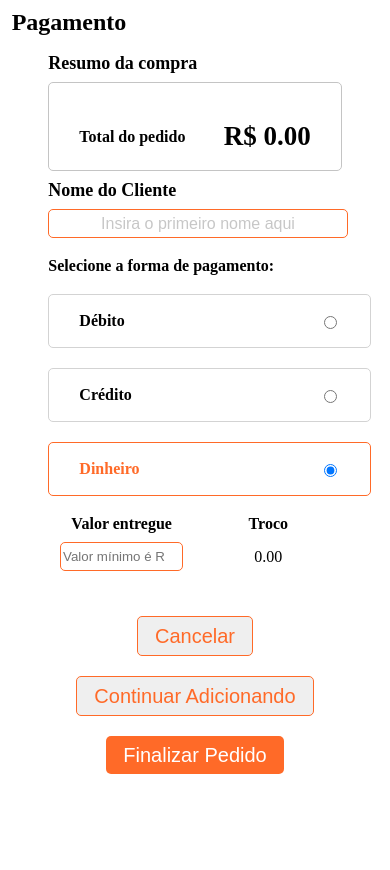
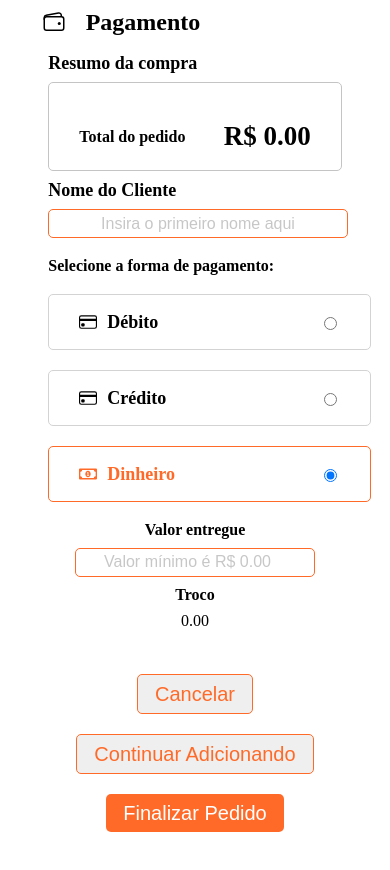
Before and after one commit to edmcorrea/Fast-Food-DevioBR, a React (Vite) app in the folder frontend/: page /order/details in a window 390 px wide. Shown: the top 870 px of the page. Before the commit the page ends 844 px from the top, so only its background shows below. Built offline with nearby package versions, Linux system fonts and the light colour scheme.

Commit message:
refactor: frontend - refactoring styles on project

```diff
--- a/frontend/src/app/components/CustomerDetails/CustomerDetails.scss
+++ b/frontend/src/app/components/CustomerDetails/CustomerDetails.scss
@@ -35,7 +35,7 @@
         &-status {
           display: flex;
           justify-content: center;
-          font-size: 25px;
+          font-size: 50px;
           font-weight: 700;
           text-align: center;
           width: 100%;
@@ -63,19 +63,27 @@
         gap: 10px;
 
         &-cancelar {
+          padding: 4px;
           cursor: pointer;
           color: red;
-          font-size: 18px;
+          font-size: 20px;
           font-weight: 700;
-          border: none
+          display: flex;
+          border: none;
+          border-radius: 5px;
+          background-color: rgba(255, 0, 0, 0.295);
         }
 
         &-completed {
+          padding: 4px;
           cursor: pointer;
           color: green;
-          font-size: 18px;
+          font-size: 20px;
+          display: flex;
           font-weight: 700;
-          border: none
+          border: none;
+          border-radius: 5px;
+          background-color: rgba(0, 128, 0, 0.295);
         }
       }
     }
@@ -85,9 +93,5 @@
 @media (max-width: 768px) {
   .customerDetails {
     width: 90%;
-
-    &-orders-order {
-      // justify-content: center;
-    }
   }
 }
--- a/frontend/src/app/components/CustomerDetails/index.jsx
+++ b/frontend/src/app/components/CustomerDetails/index.jsx
@@ -1,6 +1,8 @@
 import { useEffect, useState } from 'react';
 import { customerMock } from '../../services/customers.mock';
 import { PropTypes } from "prop-types";
+import { BiCheck } from 'react-icons/bi';
+import { FiX } from 'react-icons/fi';
 
 import { requestGetCustomers, requestPutCustomer, requestRemoveCustomer } from '../../services/requests/request.customer';
 import './CustomerDetails.scss'
@@ -20,7 +22,7 @@ function CustomerDetails({statusOrder, router}) {
   };
 
   useEffect(() => {
-    reqGetCustomers()
+    reqGetCustomers();
   }, []);
 
   const handleSubmit = async (id, action) => {
@@ -81,14 +83,14 @@ function CustomerDetails({statusOrder, router}) {
                   onClick={() => handleSubmit(customer.codCustomer, "remove")}
                   className='customerDetails-orders-order-btns-cancelar'
                 >
-                  X
+                  <FiX />
                 </button>
                 {statusOrder === "Preparing" && (
                   <button
                   onClick={() => handleSubmit(customer.codCustomer, "update")}
                   className='customerDetails-orders-order-btns-completed'
                   >
-                    V
+                    <BiCheck />
                   </button>
                 )}
               </div>
--- a/frontend/src/app/components/Payment/Payment.scss
+++ b/frontend/src/app/components/Payment/Payment.scss
@@ -25,6 +25,18 @@
       @include padraoPayment();
       border: 1px solid #ff6a28;
       color: #ff6a28;
+
+      h3 {
+        font-size: 18px;
+        display: flex;
+        gap: 10px;
+      }
+    }
+
+    h3 {
+      font-size: 18px;
+      display: flex;
+      gap: 10px;
     }
   }
   &-prices {
@@ -50,6 +62,11 @@
         text-align: center;
         border: 1px solid #ff6a28;
         border-radius: 5px;
+
+        &::placeholder {
+          color: rgb(199, 199, 199);
+          font-size: 16px;
+        }
       }
 
       &-change {
@@ -58,4 +75,16 @@
     }
   }
 
+  @media (max-width: 768px) {
+    &-prices {
+      flex-direction: column;
+      align-items: center;
+      gap: 10px;
+
+      &-valueDelivered {
+        width: 100%;
+      }
+    }
+  }
+
 }
--- a/frontend/src/app/components/Payment/index.jsx
+++ b/frontend/src/app/components/Payment/index.jsx
@@ -2,6 +2,10 @@ import { useContext, useEffect, useState } from 'react';
 import './Payment.scss'
 import { PropTypes } from "prop-types";
 import Context from '../../context/Context';
+import { BsCreditCard } from 'react-icons/bs';
+import { FaRegMoneyBillAlt } from 'react-icons/fa';
+
+
 
 function Payment({ paymentMethod, handleInputChange }) {
   const { summaryList } = useContext(Context);
@@ -18,14 +22,14 @@ function Payment({ paymentMethod, handleInputChange }) {
     setTotalPrice(summaryList.reduce((acc, product) => {
       acc += product.price*product.quantity;
       return acc;
-    }, 0))
-  },[]);
+    }, 0));
+  },[summaryList]);
 
   return (
     <div className="payment">
       <h2 className="payment-title">Selecione a forma de pagamento:</h2>
       <label className={`payment-methodPayment${paymentMethod === 'debit' ? "-selected" : ""}`}>
-        <h3>Débito</h3>
+        <h3> <BsCreditCard/> Débito</h3>
         <input
           type="radio"
           name="paymentMethod"
@@ -35,7 +39,7 @@ function Payment({ paymentMethod, handleInputChange }) {
         />
       </label>
       <label className={`payment-methodPayment${paymentMethod === 'credit' ? "-selected" : ""}`}>
-        Crédito
+        <h3><BsCreditCard/> Crédito</h3>
         <input
           type="radio"
           name="paymentMethod"
@@ -45,7 +49,7 @@ function Payment({ paymentMethod, handleInputChange }) {
         />
       </label>
       <label className={`payment-methodPayment${paymentMethod === 'money' ? "-selected" : ""}`}>
-        Dinheiro
+        <h3><FaRegMoneyBillAlt/> Dinheiro</h3>
         <input
           type="radio"
           name="paymentMethod"
@@ -70,7 +74,9 @@ function Payment({ paymentMethod, handleInputChange }) {
           </label>
           <div className="payment-prices-valueDelivered">
             <p className="payment-prices-valueDelivered-title">Troco</p>
-            <p className="payment-prices-valueDelivered-change">{valueDelivered == "" ? '0.00' : (valueDelivered-totalPrice).toFixed(2) }</p>
+            <p className="payment-prices-valueDelivered-change">{
+              valueDelivered <= totalPrice ? '0.00' : (valueDelivered-totalPrice).toFixed(2) }
+            </p>
           </div>
         </div>
       }
--- a/frontend/src/app/pages/OrderDetails/OrderDetails.scss
+++ b/frontend/src/app/pages/OrderDetails/OrderDetails.scss
@@ -21,8 +21,12 @@
   }
 
   &-title {
+    display: flex;
+    align-items: center;
+    gap: 20px;
     font-size: 24px;
     font-weight: 600;
+    padding: 0 30px;
   }
 
   &-container {
--- a/frontend/src/app/pages/OrderDetails/index.jsx
+++ b/frontend/src/app/pages/OrderDetails/index.jsx
@@ -6,6 +6,8 @@ import SummaryListComponent from "../../components/SummaryListComponent";
 import { requestPostCustomers } from "../../services/requests/request.customer";
 import './OrderDetails.scss';
 import { setSummaryListLocalStorage } from "../../services/getAndSetLocalStorage";
+import { IoWalletOutline } from 'react-icons/io5';
+
 
 const DEFAULT_DELAY = 3000;
 
@@ -66,7 +68,7 @@ function OrderDetails() {
   return (
     <div className="orderDetails">
       <div className="orderDetails-divtitle">
-        <h3 className="orderDetails-title">Pagamento</h3>
+        <h3 className="orderDetails-title"> <IoWalletOutline/> Pagamento</h3>
       </div>
 
       <div className="orderDetails-container">
--- a/frontend/src/app/pages/Orders/Orders.scss
+++ b/frontend/src/app/pages/Orders/Orders.scss
@@ -8,6 +8,7 @@
     left: 50%;
     transform: translate(-50%, -50%);
     background-color: rgb(176, 241, 115);
+    opacity: 0.7;
     margin: auto;
     width: 70%;
     height: 100px;
```
